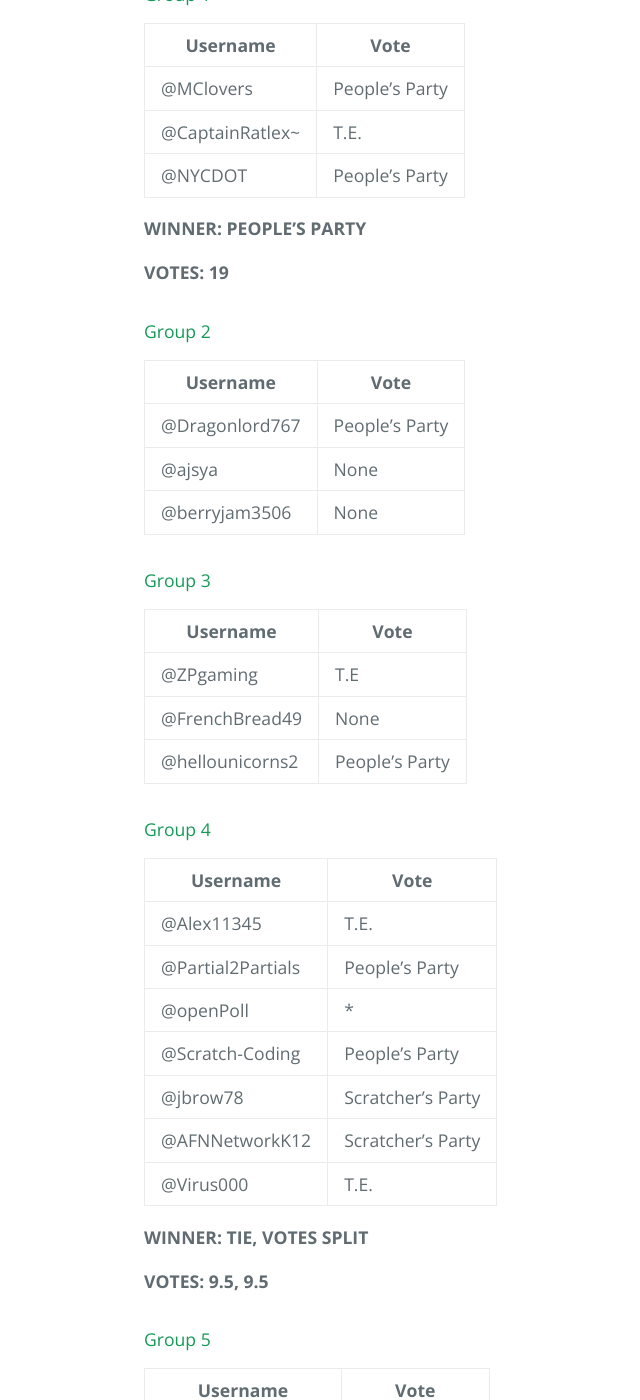
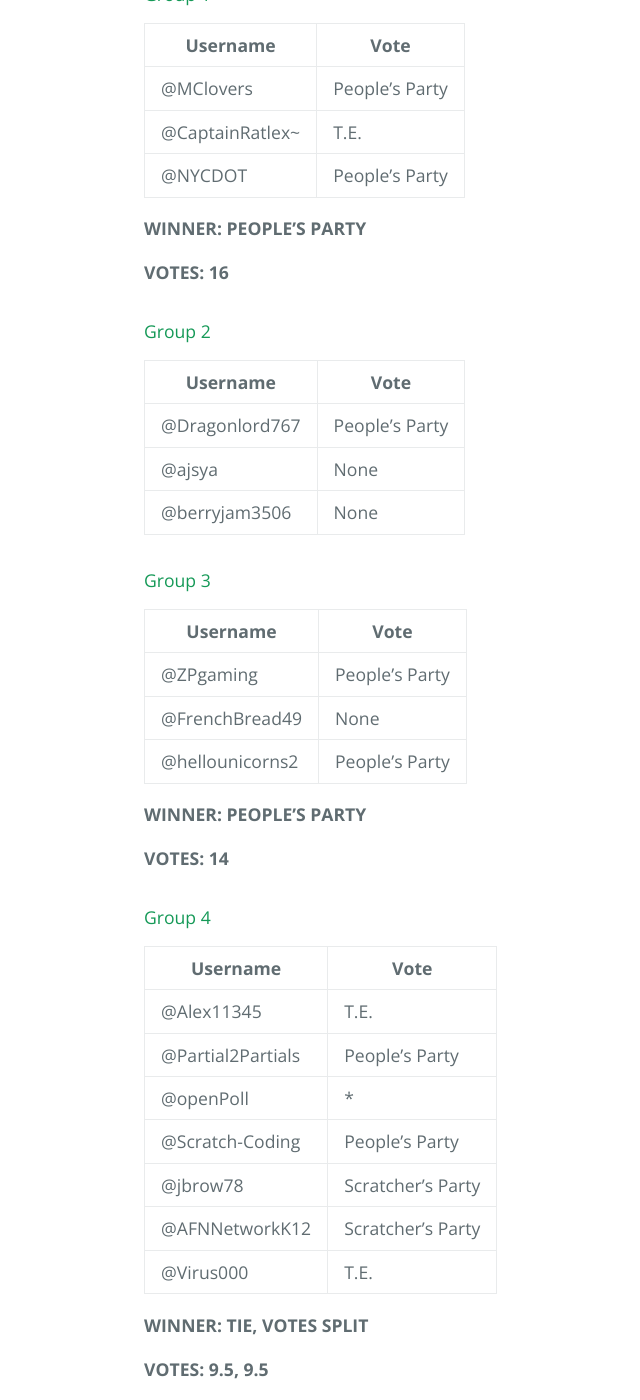
Before and after one commit to AlphaZetta/ShopBux-Vote, a Jekyll site: the page built from index.md, in a window 1280 px wide and 1400 px high, scrolled down 4450 px. Shown: the whole window, without its empty margins (80-720 px from the left). Built offline with Jekyll 4.4.1, drawn with Linux system fonts in a browser that asks for light colours; the repository's description, which GitHub fills in, is left out; our own code applies the rules of GitHub Pages for plain Markdown files; some of the changed text lies outside the part shown.

Commit message:
Update index.md

```diff
--- a/index.md
+++ b/index.md
@@ -148,7 +148,7 @@ Username | Vote
 
 **WINNER: PEOPLE'S PARTY**
 
-**VOTES: 19**
+**VOTES: 16**
 
 #### Group 2
 
@@ -162,9 +162,13 @@ Username | Vote
 
 Username | Vote
 -|-
-@ZPgaming | T.E
+@ZPgaming | People's Party
 @FrenchBread49 | None
 @hellounicorns2 | People's Party
+
+**WINNER: PEOPLE'S PARTY**
+
+**VOTES: 14**
 
 #### Group 4
 
@@ -193,5 +197,7 @@ Username | Vote
 
 Vote | Amount
 -|-
-People's Party | 28.5
+People's Party | 39.5
 Scratcher's Party | 9.5
+
+**WINNER: PEOPLE'S PARTY**
```
